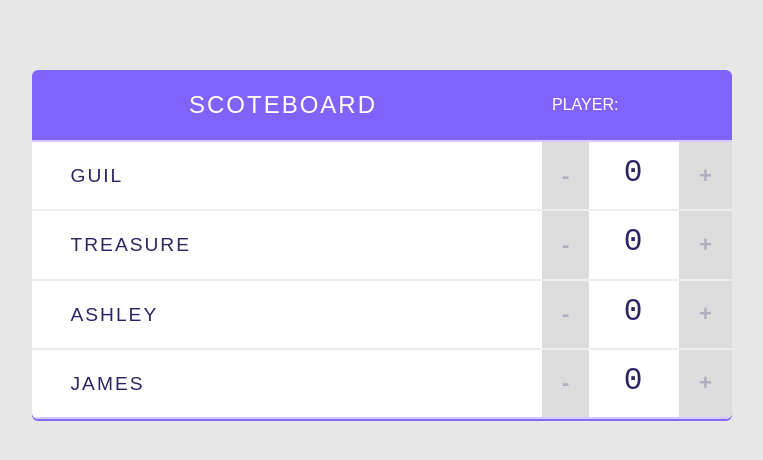
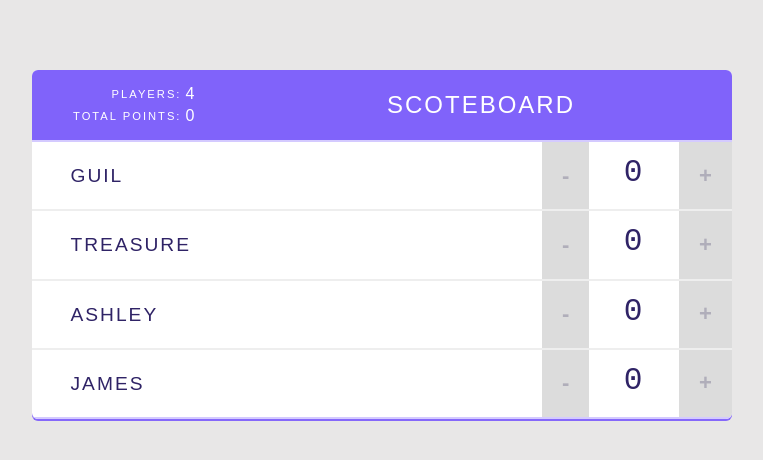
Before and after one commit to FanFunKat/Playground, a React (Vite) app in the folder 24th_challenge/my-app/: page / in a window 1280 px wide. Shown: the top 460 px of the page, without its empty margins (258-1021 px from the left). Built offline with nearby package versions, Linux system fonts and the light colour scheme.

Commit message:
Builded the Statistics Component

```diff
--- a/24th_challenge/my-app/src/App.jsx
+++ b/24th_challenge/my-app/src/App.jsx
@@ -46,7 +46,7 @@
     <div className='scoreboard'>
       <Header
         title='Scoteboard'
-        playerTotal={players.length}
+        players={players}
       />
       {players.map(player =>
         <Player
--- a/24th_challenge/my-app/src/components/Header.jsx
+++ b/24th_challenge/my-app/src/components/Header.jsx
@@ -1,10 +1,11 @@
 import React from 'react'
+import { Stats } from './Stats';
 
 export const Header = (props) => {
   return (
     <header>
+      <Stats players={props.players} />
       <h1>{props.title}</h1>
-      <span className='stats'>Player: {props.totalPlayers}</span>
     </header>
   )
 }
--- /dev/null
+++ b/24th_challenge/my-app/src/components/Stats.jsx
@@ -0,0 +1,23 @@
+import React from 'react';
+
+export function Stats(props) {
+  const totalPlayers = props.players.length;
+  const totalPoints = props.players.reduce((total, player) => {
+    return total + player.score;
+  }, 0);
+
+  return (
+    <table className="stats">
+      <tbody>
+        <tr>
+          <td>Players:</td>
+          <td>{totalPlayers}</td>
+        </tr>
+        <tr>
+          <td>Total Points:</td>
+          <td>{totalPoints}</td>
+        </tr>
+      </tbody>
+    </table>
+  );
+}
```
